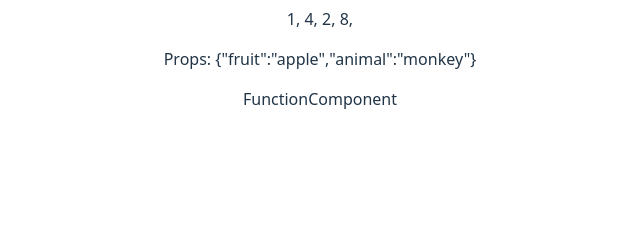
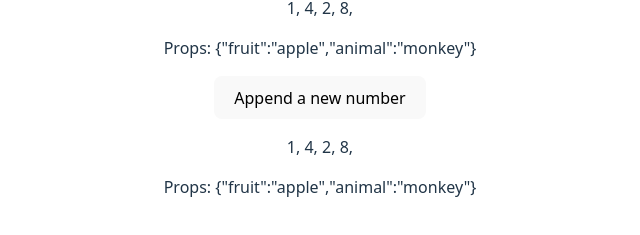
Before and after one commit to harmathzs/kando-pelda-radix, a React (Vite) app in the folder react-app/: page /componenttypes in a window 1280 px wide. Shown: the part 631-866 px from the top of the page, without its empty margins (320-960 px from the left). Before the commit the page ends 800 px from the top, so only its background shows below. Built offline with nearby package versions, Linux system fonts and the light colour scheme.

Commit message:
Mimic state in function component

```diff
--- a/react-app/src/FunctionComponent.jsx
+++ b/react-app/src/FunctionComponent.jsx
@@ -1,4 +1,27 @@
+import { useState } from 'react';
+
 const FunctionComponent = (props) => {
-    return <p>FunctionComponent</p>
+    const [numbers, setNumbers] = useState([1, 4, 2, 8]);
+
+    const handleAppend = e => {
+        console.log('handleAppend e', e);
+
+        const rnd = Math.floor(Math.random()*9+1);
+        const newNumbers = [...this.state.numbers];
+        newNumbers.push(rnd);
+        setNumbers({numbers: [...newNumbers]});
+    }
+
+    return <div>
+            <p>
+                <button onClick={handleAppend}>Append a new number</button>
+            </p>
+            <p>
+                {numbers.map((num, i)=><span key={i}>{num}, </span>)}
+            </p>
+            <p>
+                Props: {JSON.stringify(props)}
+            </p>
+        </div>
 }
 export default FunctionComponent;
```
